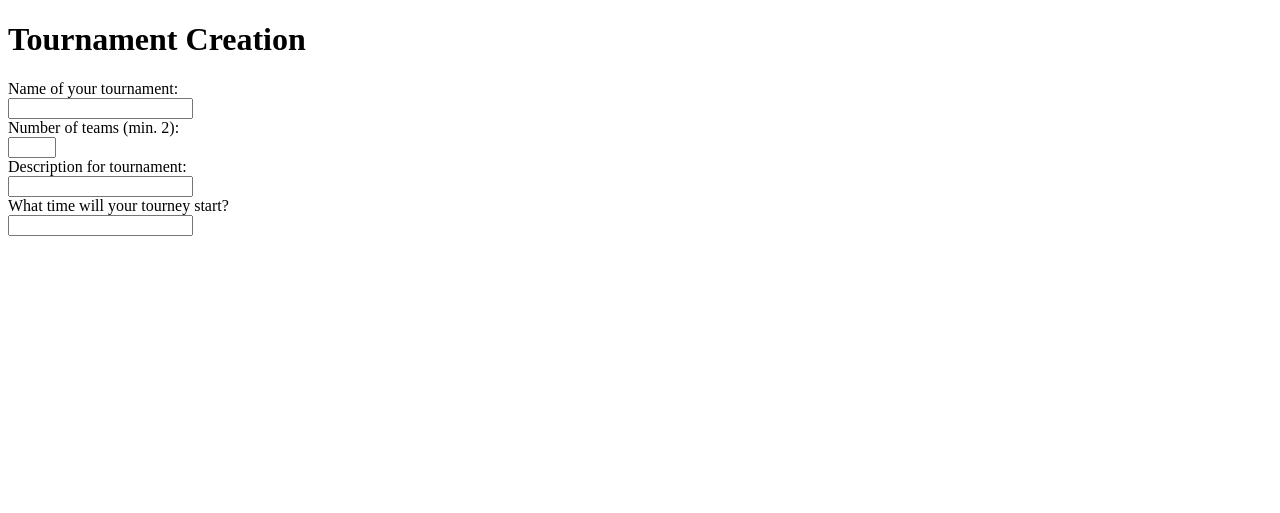
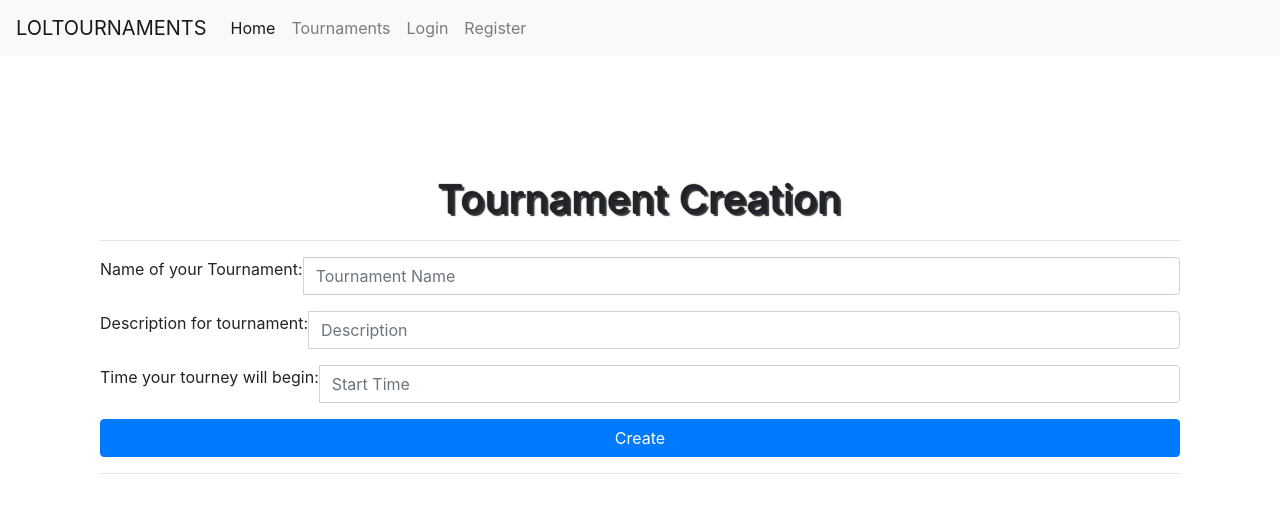
Before and after one commit to Auxilinaut/djs-acolytes, a PHP site: page /createTournament.php in a window 1280 px wide. Shown: the top 513 px of the page. Run offline with PHP 8.4, Linux system fonts and the light colour scheme; some libraries are stand-ins or nearby versions.

Commit message:
tournament creation page

```diff
--- a/createTournament.php
+++ b/createTournament.php
@@ -1,19 +1,127 @@
 <!DOCTYPE html>
-<html>
+<html lang="en">
+
 <head>
-	<title>Create Your Tournament</title>
+    <meta http-equiv="Content-Type" content="text/html; charset=utf-8"/>
+    <title>Create Your Tournament</title>
+    <link rel="stylesheet" href="index.css" type="text/css"/>
+    <link rel="stylesheet" href="https://maxcdn.bootstrapcdn.com/bootstrap/4.0.0/css/bootstrap.min.css" integrity="sha384-Gn5384xqQ1aoWXA+058RXPxPg6fy4IWvTNh0E263XmFcJlSAwiGgFAW/dAiS6JXm" crossorigin="anonymous">
 </head>
+ <?php include 'navbar.php';?>
+
+
 <body>
-	<h1>Tournament Creation</h1>
-	<form>
-		Name of your tournament: <br>
-		<input type="text" name="tournamentname"><br>
-		Number of teams (min. 2): <br>
-		<input type="number" name="numberOfTeams" min="2" max="8"><br>
-		Description for tournament: <br>
-		<input type="text" name="description"><br>
-		What time will your tourney start? <br>
-		<input type="datetime" name="startTime">
-	</form>
+
+   <div class="container">
+
+    <div id="login-form">
+        <form autocomplete="off">
+
+            <div class="col-md-12">
+
+                <div class="form-group">
+                    <h1>Tournament Creation</h1>
+                </div>
+
+                <div class="form-group">
+                    <hr/>
+                </div>
+
+                     <?php
+                if (isset($errMSG)) {
+
+                    ?>
+                    <div class="form-group">
+                        <div class="alert alert-<?php echo ($errTyp == "success") ? "success" : $errTyp; ?>">
+                            <span class="glyphicon glyphicon-info-sign"></span> <?php echo $errMSG; ?>
+                        </div>
+                    </div>
+                    <?php
+                }
+                ?>
+
+                    <div class="form-group">
+                        <div class="input-group">
+                            <span class="input-group-addon"><span class="glyphicon glyphicon-user"></span></span>
+		            Name of your Tournament: <br>
+                            <input type="text" id="tname" name="tournamentname" class="form-control" placeholder="Tournament Name" required/>
+                        </div>
+                    </div>
+
+                    <div class="form-group">
+                        <div class="input-group">
+                            <span class="input-group-addon"><span class="glyphicon glyphicon-envelope"></span></span>			     Description for tournament: <br>
+                            <input type="text" id="tdesc" name="description" class="form-control" placeholder="Description" required/>
+                        </div>
+                    </div>
+                    <div class="form-group">
+                        <div class="input-group">
+                          <span class="input-group-addon"><span class="glyphicon glyphicon-lock"></span></span>
+                          Time your tourney will begin: <br>
+		        <input type="datetime" id="tdate" name="startTime" class="form-control" placeholder="Start Time" required/>
+                        </div>
+                    </div>
+
+
+                    <div class="form-group">
+                        <button type="button" class="btn btn-block btn-primary" onclick="registerCli()" name="signup" id="reg">Create</button>
+                    </div>
+
+                    <div class="form-group">
+                        <hr/>
+                    </div>
+
+            </form>
+            <div id="response">
+
+            </div>
+        </div>
+
+    </div>
+
+    <script>
+        var http = new XMLHttpRequest();
+
+        function registerCli()
+        {
+            var tourname = document.getElementById("tname").value;
+            var desc = document.getElementById("tdesc").value;
+            if (tourname == tourname)
+            {
+                var time = document.getElementById("tdate").value;
+                var ingamename = document.getElementById("response").value;
+                http.open("POST", "createTournamentClient.php", false);
+                http.setRequestHeader("Content-type", "application/x-www-form-urlencoded");
+                http.onreadystatechange = receiveResponse;
+                http.send("tname=" + tname + "&tdesc=" + tdesc + "&tdate=" + tdate + "&tname=" + tname);
+            }
+            else
+            {
+                $("response").innerHTML = "";
+            }
+        }
+
+        function receiveResponse()
+        {
+            if (http.readyState == 4)
+            {
+                var res = http.responseText;
+                var testresponse = document.getElementById("response");
+                testresponse.innerHTML = res;
+                var data = JSON.parse(res);
+                console.log("sessionid: " + data);
+            }
+            else
+            {
+                var testresponse = document.getElementById("testresponse");
+                testresponse.innerHTML = "readystate not 4: " + http.readyState;
+            }
+        }
+    </script>
+
+<script src="https://code.jquery.com/jquery-3.2.1.slim.min.js" integrity="sha384-KJ3o2DKtIkvYIK3UENzmM7KCkRr/rE9/Qpg6aAZGJwFDMVNA/GpGFF93hXpG5KkN" crossorigin="anonymous"></script>
+<script src="https://cdnjs.cloudflare.com/ajax/libs/popper.js/1.12.9/umd/popper.min.js" integrity="sha384-ApNbgh9B+Y1QKtv3Rn7W3mgPxhU9K/ScQsAP7hUibX39j7fakFPskvXusvfa0b4Q" crossorigin="anonymous"></script>
+<script src="https://maxcdn.bootstrapcdn.com/bootstrap/4.0.0/js/bootstrap.min.js" integrity="sha384-JZR6Spejh4U02d8jOt6vLEHfe/JQGiRRSQQxSfFWpi1MquVdAyjUar5+76PVCmYl" crossorigin="anonymous"></script>
+
 </body>
 </html>
```
